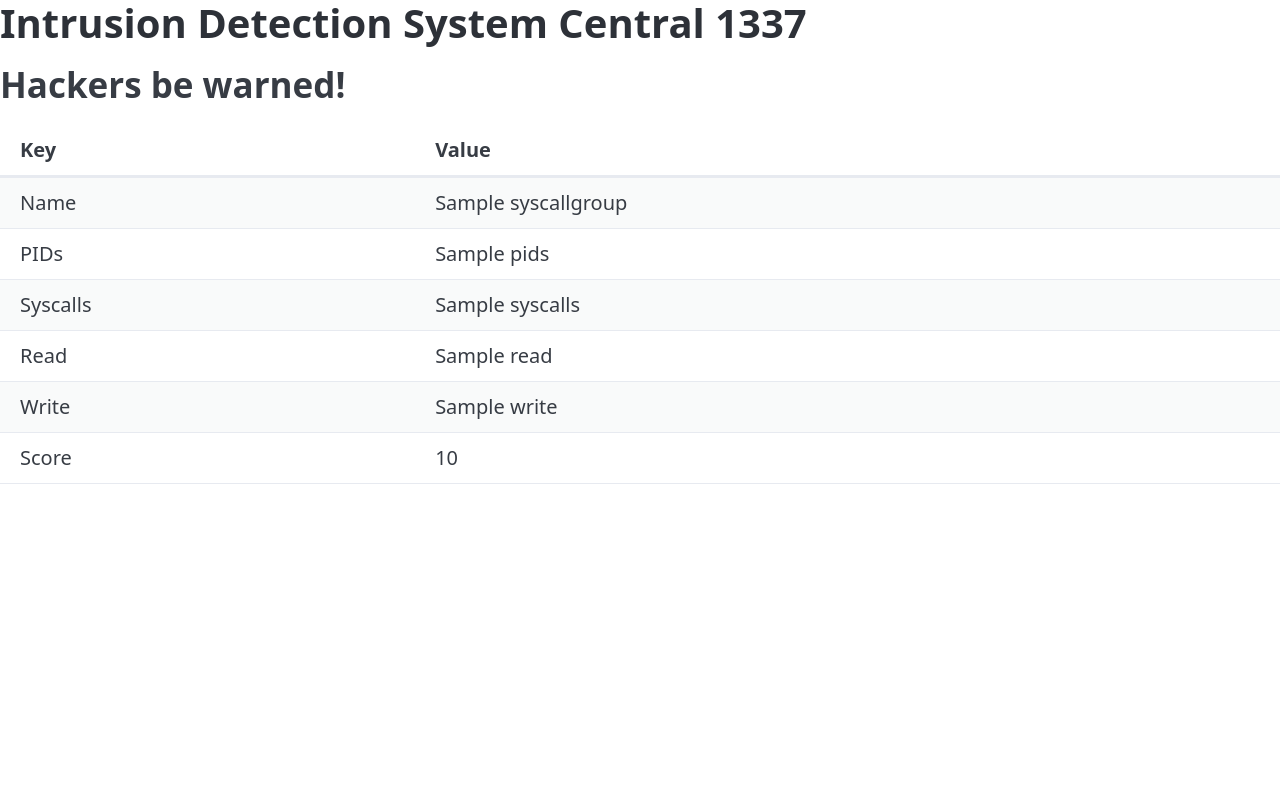
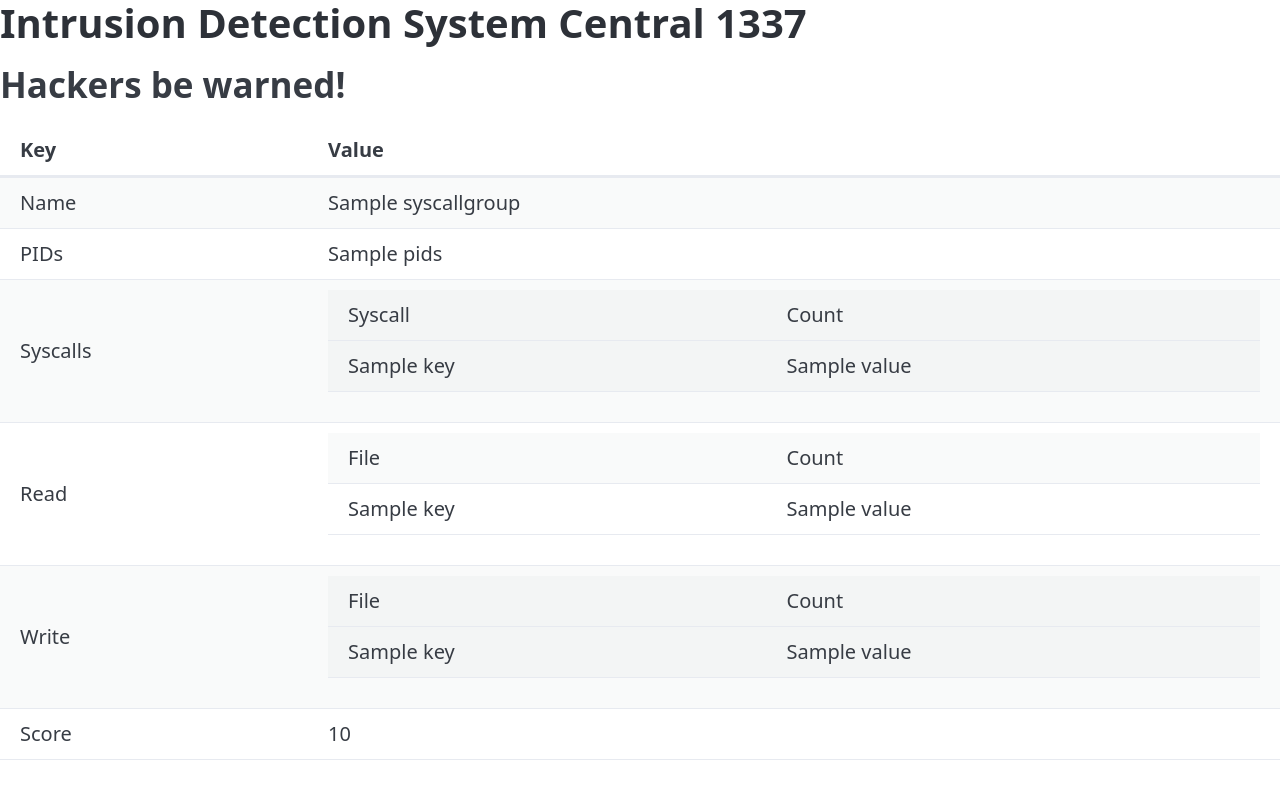
Before and after one commit to bummie/aaugrader, a Flask app: template src/detection/templates/event.html in a window 1280 px wide. Run offline with Flask 3, Linux system fonts and the light colour scheme; the template is opened without the code that fills it: most values are stand-ins (such as "Sample title", 1, 10 or a date in 2020).

Commit message:
add table element for dicts when viewing events

```diff
--- a/src/detection/templates/event.html
+++ b/src/detection/templates/event.html
@@ -29,15 +29,54 @@
       </tr>
       <tr>
         <td>Syscalls</td>
-        <td>{{ syscallgroup.syscalls }}</td>
+        <td>
+          <table id="data" class="table striped">
+            <tr>
+              <td>Syscall</td>
+              <td>Count</td>
+            </tr>
+            {% for key, value in syscallgroup.syscalls.items() %}
+            <tr>
+              <td>{{ key }}</td>
+              <td>{{ value }}</td>
+            </tr>
+            {% endfor %}
+          </table>
+        </td>
       </tr>
       <tr>
         <td>Read</td>
-        <td>{{ syscallgroup.read }}</td>
+        <td>
+          <table id="data" class="table striped">
+            <tr>
+              <td>File</td>
+              <td>Count</td>
+            </tr>
+            {% for key, value in syscallgroup.read.items() %}
+            <tr>
+              <td>{{ key }}</td>
+              <td>{{ value }}</td>
+            </tr>
+            {% endfor %}
+          </table>
+        </td>
       </tr>
       <tr>
         <td>Write</td>
-        <td>{{ syscallgroup.write }}</td>
+        <td>
+          <table id="data" class="table striped">
+            <tr>
+              <td>File</td>
+              <td>Count</td>
+            </tr>
+            {% for key, value in syscallgroup.write.items() %}
+            <tr>
+              <td>{{ key }}</td>
+              <td>{{ value }}</td>
+            </tr>
+            {% endfor %}
+          </table>
+        </td>
       </tr>
       <tr>
         <td>Score</td>
```
